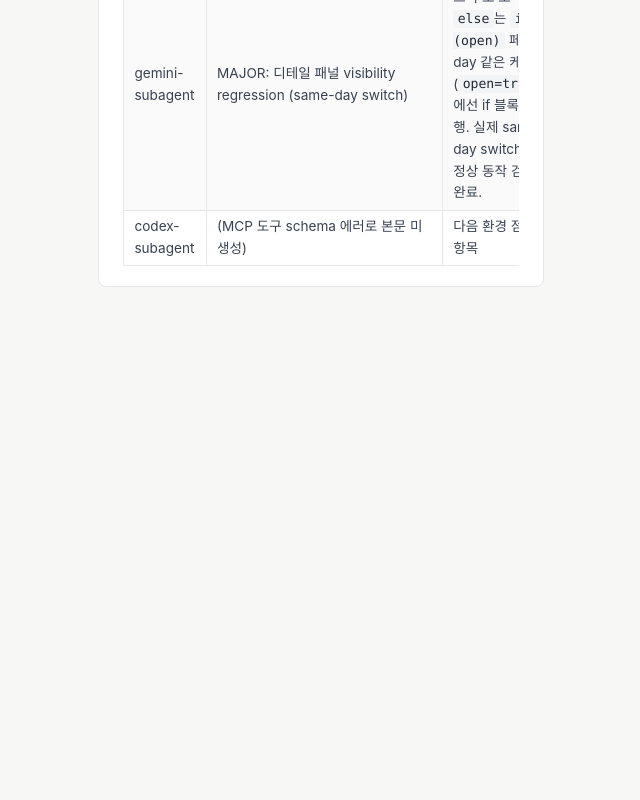
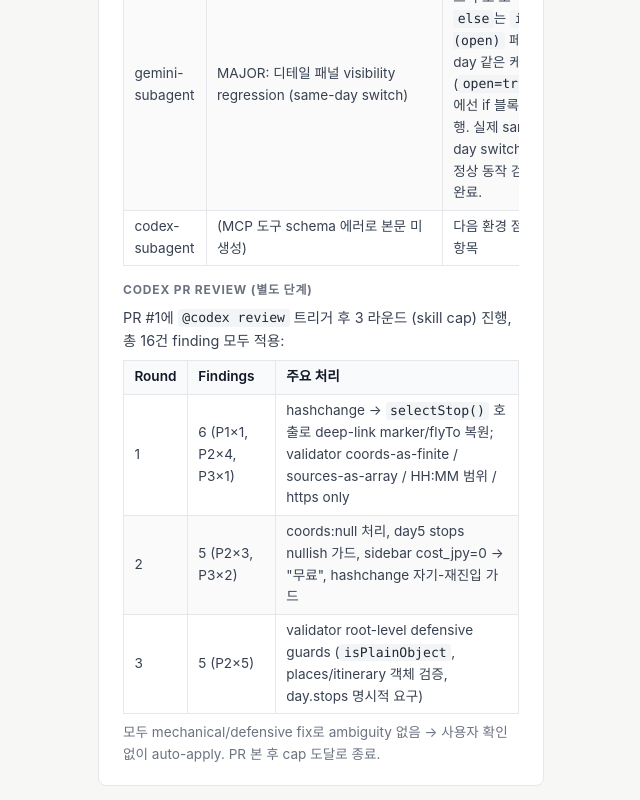
Before and after one commit to k1064190/japan-travel-plan, a website: page docs/stage-4/visual/index.html in a window 1280 px wide. Shown: the part 2456-3256 px from the top of the page, without its empty margins (86-726 px from the left). Before the commit the page ends 2775 px from the top, so only its background shows below. Drawn offline with Linux system fonts and the light colour scheme.

Commit message:
docs(stage-4): record codex-pr-review outcomes (3 rounds, 16 findings)

```diff
--- a/docs/stage-4/visual/index.html
+++ b/docs/stage-4/visual/index.html
@@ -460,6 +460,57 @@
                   </tbody>
                 </table>
               </div>
+
+              <h4 class="retro-sub">Codex PR Review (별도 단계)</h4>
+              <p
+                style="font-size: 0.9rem; color: #374151; margin-bottom: 0.5rem"
+              >
+                PR #1에 <code>@codex review</code> 트리거 후 3 라운드 (skill
+                cap) 진행, 총 16건 finding 모두 적용:
+              </p>
+              <div class="table-wrapper">
+                <table>
+                  <thead>
+                    <tr>
+                      <th>Round</th>
+                      <th>Findings</th>
+                      <th>주요 처리</th>
+                    </tr>
+                  </thead>
+                  <tbody>
+                    <tr>
+                      <td>1</td>
+                      <td>6 (P1×1, P2×4, P3×1)</td>
+                      <td>
+                        hashchange → <code>selectStop()</code> 호출로 deep-link
+                        marker/flyTo 복원; validator coords-as-finite /
+                        sources-as-array / HH:MM 범위 / https only
+                      </td>
+                    </tr>
+                    <tr>
+                      <td>2</td>
+                      <td>5 (P2×3, P3×2)</td>
+                      <td>
+                        coords:null 처리, day5 stops nullish 가드, sidebar
+                        cost_jpy=0 → "무료", hashchange 자기-재진입 가드
+                      </td>
+                    </tr>
+                    <tr>
+                      <td>3</td>
+                      <td>5 (P2×5)</td>
+                      <td>
+                        validator root-level defensive guards
+                        (<code>isPlainObject</code>, places/itinerary 객체 검증,
+                        day.stops 명시적 요구)
+                      </td>
+                    </tr>
+                  </tbody>
+                </table>
+              </div>
+              <p style="font-size: 0.85rem; color: #6b7280; margin-top: 0.5rem">
+                모두 mechanical/defensive fix로 ambiguity 없음 → 사용자 확인
+                없이 auto-apply. PR 본 후 cap 도달로 종료.
+              </p>
             </div>
           </article>
         </div>
```
Also changed, not shown: docs/stage-4/qa.md (+12 -0 lines).
